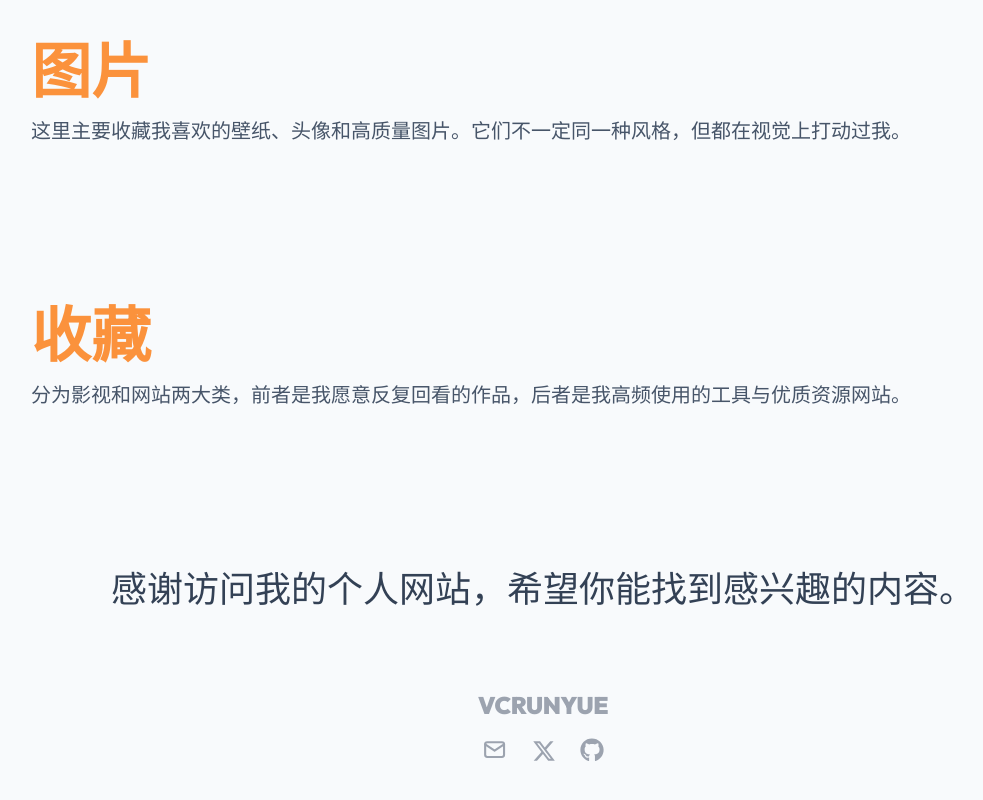
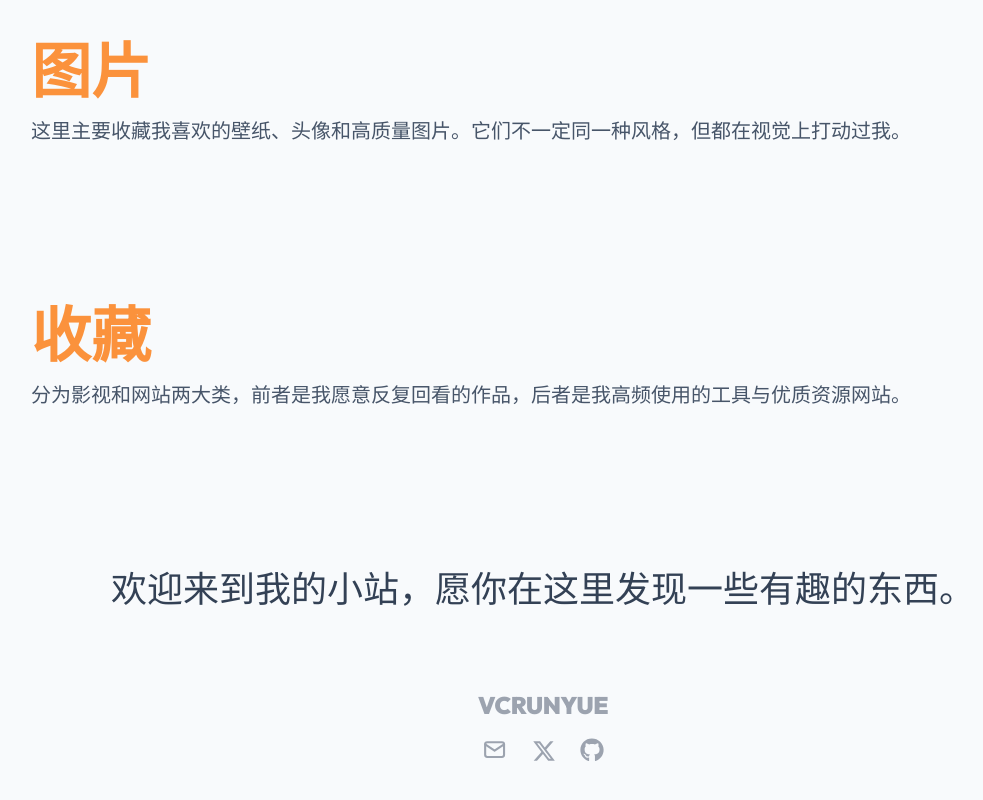
Before and after one commit to vcruntimeyue-jpg/my-website, a Next.js app: page / in a window 1280 px wide. Shown: the part 3717-4517 px from the top of the page, without its empty margins (97-1080 px from the left). Built offline with nearby package versions, Linux system fonts and the light colour scheme.

Commit message:
update tagline

```diff
--- a/app/content/site.js
+++ b/app/content/site.js
@@ -5,6 +5,6 @@ export const site = {
   domain: "https://vcrunyue.com",
   title: "Vcrunyue Portfolio",
   description: "个人展示网站，记录我的创作、技术实践、游戏与音乐项目，以及长期兴趣收藏。",
-  tagline: "感谢访问我的个人网站，希望你能找到感兴趣的内容。",
+  tagline: "欢迎来到我的小站，愿你在这里发现一些有趣的东西。",
   taglineHighlight: "",
 };
```
